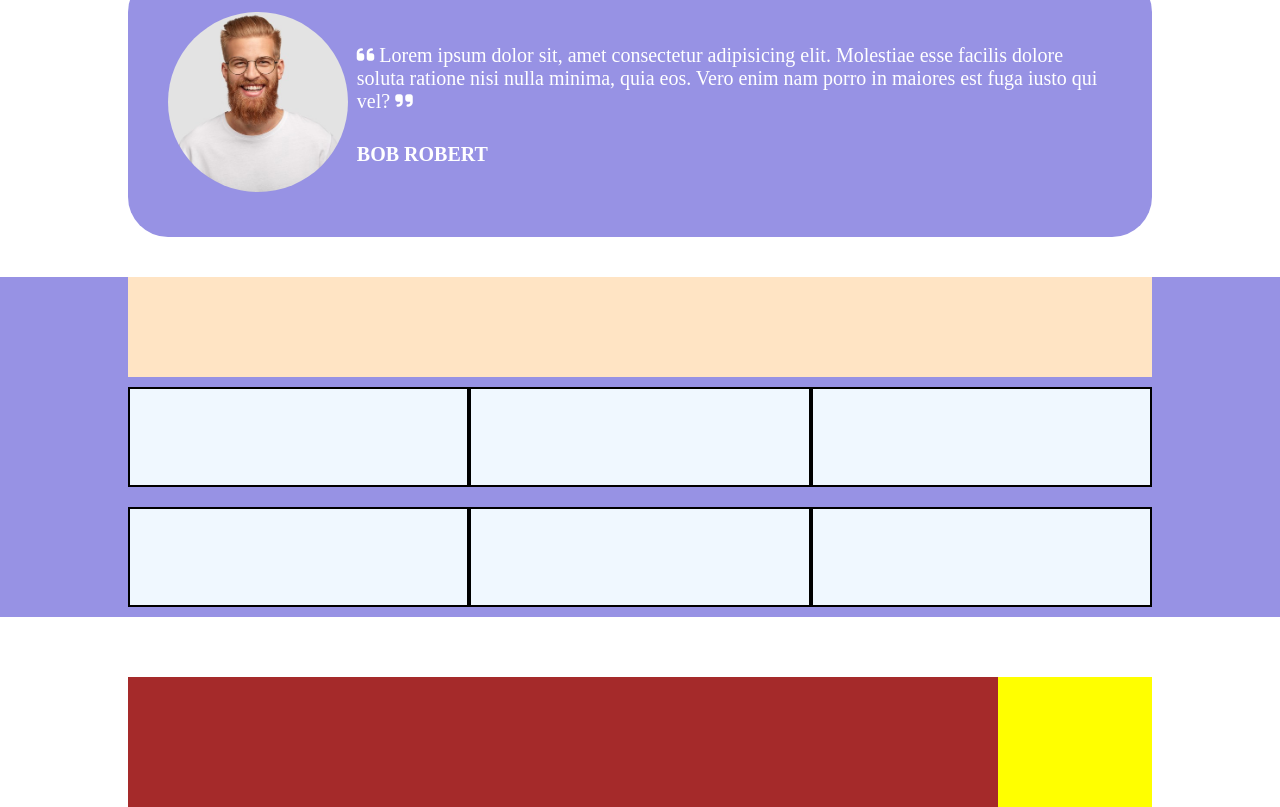
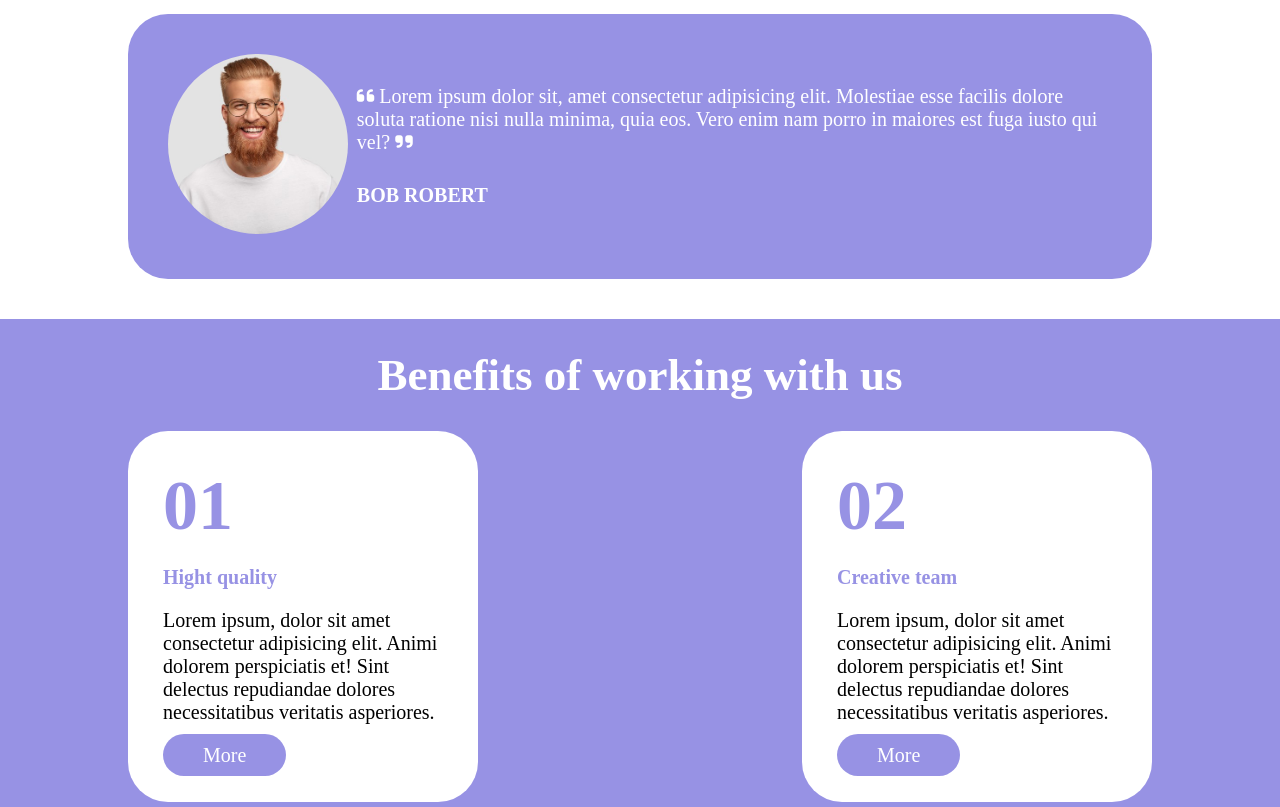
Before and after one commit to FabioBabaglioni/htmlcss-responsive-layout, a plain HTML site: page index.html in a window 1280 px wide. Shown: the part 2739-3546 px from the top of the page. Drawn offline with Linux system fonts and the light colour scheme.

Commit message:
creat esection benefits responsive

```diff
--- a/css/style.css
+++ b/css/style.css
@@ -8,6 +8,9 @@ body{
     font-size: 20px;
 }
 
+.section{
+    margin: 30px 0;
+}
 
 /* general rules */
 .container{
@@ -147,6 +150,10 @@ a{
     color: white;
 }
 
+.font-violet{
+    color: #9792e4;
+}
+
 
 
 /* rules header */
@@ -262,14 +269,6 @@ header, a{
 
 
 /* section testimonial */
-.text{
- /* debug */
-    width: 100%;
-    height: 100px;
-    background-color: bisque;
-}
-
-
 .title-testimonial{
     color: #9792e4;
     margin: 40px 0;
@@ -314,13 +313,33 @@ header, a{
 /* section benefits */
 
 .ben-card{
-    width: calc(100%/3) ;
+    width: 350px;
+    text-align: left;
+    padding: 35px;
+    border-radius: 40px;
+    background-color: white;
+    margin-bottom: 20px;
+}
 
-    /* Debug */
-    height: 100px;
-    background-color: aliceblue;
-    border: solid 2px black;
-    margin: 10PX 0;
+.container-benefits{
+    display: flex;
+    flex-wrap: wrap;
+    justify-content: space-between;
+}
+
+.work-text{
+    color: white;
+    padding: 30px 0;
+    font-size: 30px;
+}
+
+.number{
+    margin-bottom: 20px;
+    font-size: 70px;
+}
+
+.button-more{
+    margin: 45px 0;
 }
 
 /* section about us */
@@ -399,6 +418,9 @@ footer{
     .col-dx{
         width: 100%;
     }
+
+    /* benefits section */
+    .
 }
 
 
@@ -420,4 +442,13 @@ footer{
         width: 100%;
         margin-bottom: 20px;
     }
+
+    .test-card{
+        display: block;
+        text-align: center;
+    }
+
+    .test-text{
+        width: 100%;
+    }
 }
--- a/index.html
+++ b/index.html
@@ -87,7 +87,7 @@
 
         <!-- section strategic planning -->
         <section class="bg-v pd-4">
-            <div class="container container-strategic plr-8 ">
+            <div class="container container-strategic ">
 
                 <div class="col-sx">
                     <img class="img-planning mb-6" src="img/planning1.png" alt="">
@@ -135,7 +135,7 @@
 
             </div>
 
-            <div class="test-card flex">
+            <div class="test-card">
                 <div >
                     <img class="img-round" src="img/testimonial2.jpg" alt="">
                 </div>
@@ -150,7 +150,7 @@
                     </p>
                 </div>
             </div>
-            <div class="test-card flex">
+            <div class="test-card">
                 <div >
                     <img class="img-round"  src="img/testimonial3.jpg" alt="">
                 </div>
@@ -169,16 +169,48 @@
 
         <!-- section work in a team -->
         <section class="bg-v">
-            <div class="container">
-                <div class="text"></div>
+            <div class="container center ">
+                <div class="work-text">
+                    <h2>Benefits of working with us</h2>
+                </div>
 
-                <div class="flex fl-wrap">
-                    <div class="ben-card"></div>
-                    <div class="ben-card"></div>
-                    <div class="ben-card"></div>
-                    <div class="ben-card"></div>
-                    <div class="ben-card"></div>
-                    <div class="ben-card"></div>
+                <div class="container-benefits">
+                    <div class="ben-card">
+                        <h3 class="font-violet number">01</h3>
+                        <h4 class="font-violet mb-2">Hight quality</h4>
+                        <p class="mb-2">Lorem ipsum, dolor sit amet consectetur adipisicing elit. Animi dolorem perspiciatis et! Sint delectus repudiandae dolores necessitatibus veritatis asperiores.</p>
+                        <a class="button-big bg-v button-more" href="#">More</a>
+                    </div>
+                    <div class="ben-card">
+                        <h3 class="font-violet number">02</h3>
+                        <h4 class="font-violet mb-2">Creative team</h4>
+                        <p class="mb-2">Lorem ipsum, dolor sit amet consectetur adipisicing elit. Animi dolorem perspiciatis et! Sint delectus repudiandae dolores necessitatibus veritatis asperiores.</p>
+                        <a class="button-big bg-v button-more" href="#">More</a>
+                    </div>
+                    <div class="ben-card">
+                        <h3 class="font-violet number">03</h3>
+                        <h4 class="font-violet mb-2">Amezing Results</h4>
+                        <p class="mb-2">Lorem ipsum, dolor sit amet consectetur adipisicing elit. Animi dolorem perspiciatis et! Sint delectus repudiandae dolores necessitatibus veritatis asperiores.</p>
+                        <a class="button-big bg-v button-more" href="#">More</a>
+                    </div>
+                    <div class="ben-card">
+                        <h3 class="font-violet number">04</h3>
+                        <h4 class="font-violet mb-2">Best Pricing</h4>
+                        <p class="mb-2">Lorem ipsum, dolor sit amet consectetur adipisicing elit. Animi dolorem perspiciatis et! Sint delectus repudiandae dolores necessitatibus veritatis asperiores.</p>
+                        <a class="button-big bg-v button-more" href="#">More</a>
+                    </div>
+                    <div class="ben-card">
+                        <h3 class="font-violet number">05</h3>
+                        <h4 class="font-violet mb-2">Innovations</h4>
+                        <p class="mb-2">Lorem ipsum, dolor sit amet consectetur adipisicing elit. Animi dolorem perspiciatis et! Sint delectus repudiandae dolores necessitatibus veritatis asperiores.</p>
+                        <a class="button-big bg-v button-more" href="#">More</a>
+                    </div>
+                    <div class="ben-card">
+                        <h3 class="font-violet number">06</h3>
+                        <h4 class="font-violet mb-2">24/7 Support</h4>
+                        <p class="mb-2">Lorem ipsum, dolor sit amet consectetur adipisicing elit. Animi dolorem perspiciatis et! Sint delectus repudiandae dolores necessitatibus veritatis asperiores.</p>
+                        <a class="button-big bg-v button-more" href="#">More</a>
+                    </div>
                 </div>
             </div>
 
```
